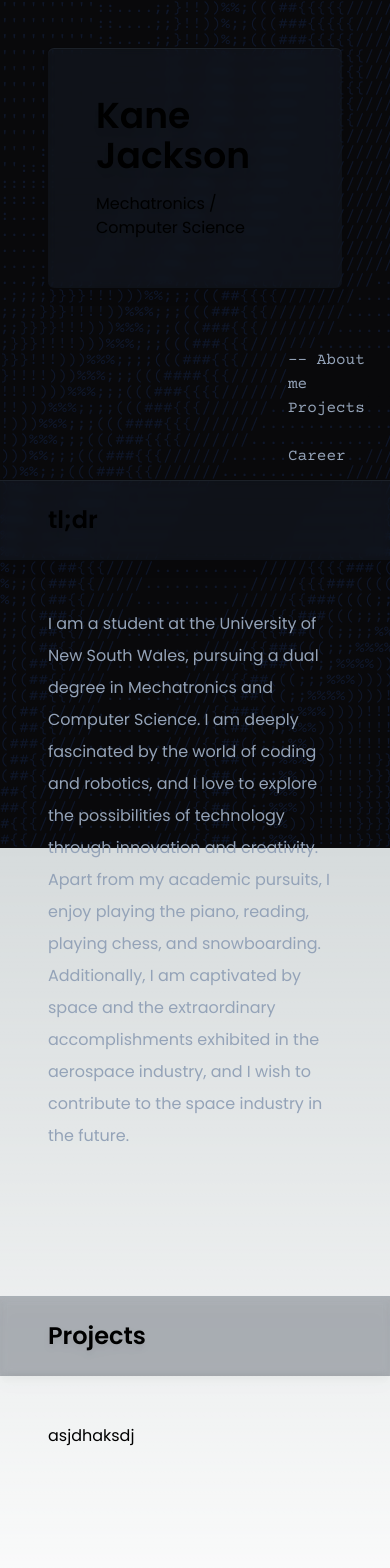
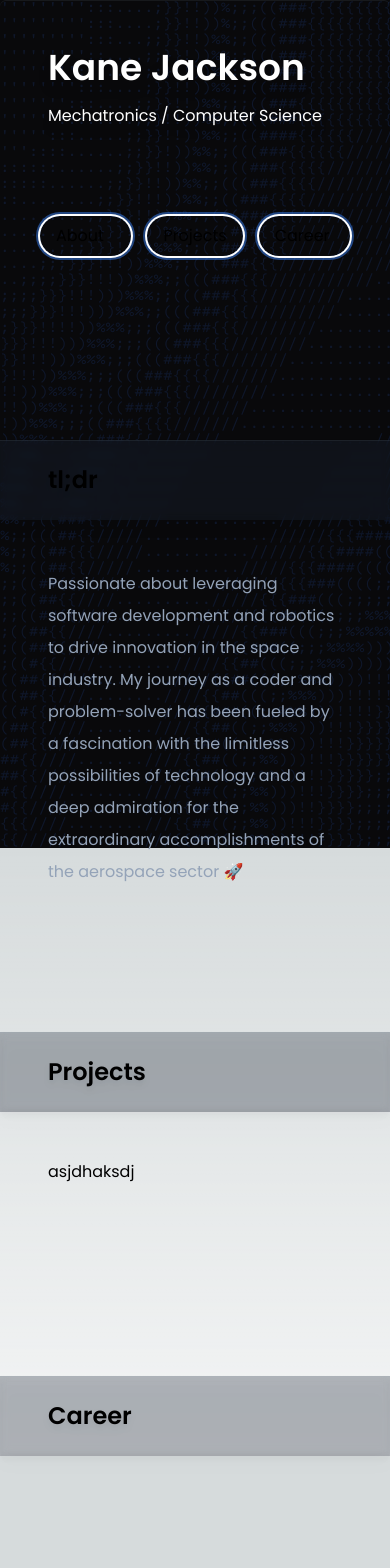
Before and after one commit to Kanos999/kanos999_v2, a Next.js app: page / in a window 390 px wide. Shown: the top 1568 px of the page. After the commit the page ends 1456 px from the top, so only its background shows below. Built offline with nearby package versions, Linux system fonts and the light colour scheme.

Commit message:
Worked on mobile layout

```diff
--- a/src/app/globals.css
+++ b/src/app/globals.css
@@ -15,6 +15,8 @@
     --background-end-rgb: 0, 0, 0;
   }
 }
+
+html { scroll-behavior: smooth; }
 
 body {
   color: rgb(var(--foreground-rgb));
--- a/src/app/page.js
+++ b/src/app/page.js
@@ -36,33 +36,36 @@ export default function Home() {
         </div>
 
         <div className={`${poppins.className} absolute top-0 flex flex-col`}>
-          <div className="z-30 w-full p-12 md:fixed md:top-12 md:h-full md:w-1/2 xl:pl-60 md:pr-24">
+          <div className="z-30 w-full md:top-12">
+
             {/* border-sky-500/10 bg-sky-900/20 */}
             <div className="rounded-md p-12 md:w-auto w-full
-                            backdrop-blur-sm bg-slate-800/30 shadow-[inset_0_1px_0_0_rgba(148,163,184,0.1)] drop-shadow-lg">
+                             text-white shadow-[inset_0_1px_0_0_rgba(148,163,184,0.1)] drop-shadow-lg">
               {/* <div className="rounded-full bg-gray-700 aspect-square h-6 my-4 left-0 right-0 mx-auto"></div>
               <div className="w-full h-12 bg-gray-300"></div> */}
               <div className={poppinsBold.className}><div className="text-4xl ">Kane Jackson</div></div>
               <div className="text-md mt-4">Mechatronics / Computer Science</div>
             </div>
+
+            <div className="flex flex-row p-8 w-full">
+              <a href="#about" className="rounded-full ring-offset-2 ring-2 m-2 py-2 px-4 w-1/3">About</a>
+              <a className="rounded-full ring-offset-2 ring-2 m-2 py-2 px-4 w-1/3">Projects</a>
+              <a className="rounded-full ring-offset-2 ring-2 m-2 py-2 px-4 w-1/3">Career</a>
             </div>
 
-          <div className="md:top-0 md:left-1/2 z-20 w-full h-full flex justify-end pointer-events-none">
+            <div className="z-20 w-full h-full flex pointer-events-none">
               <div className="md:w-1/2 xl:pr-40 xl:pl-12">
 
                 <div className={`${poppinsBold.className} z-30 sticky top-0 md:relative p-6 pl-12 text-2xl mt-36
                                 backdrop-blur-sm bg-slate-800/30 shadow-[inset_0_1px_0_0_rgba(148,163,184,0.1)] drop-shadow-lg
-                              md:backdrop-blur-none md:bg-slate-800/0 md:shadow-none md:drop-shadow-none md:pl-6`}>
+                                md:backdrop-blur-none md:bg-slate-800/0 md:shadow-none md:drop-shadow-none md:pl-6`}
+                  id="about">
                   tl;dr
                 </div>
                 <div className="m-12 md:m-6 rounded-lg text-slate-400 duration-200 leading-loose">
-                I am a student at the University of New South Wales, pursuing a dual degree in Mechatronics and Computer Science.
-                I am deeply fascinated by the world of coding and robotics, and I love to explore the possibilities of technology
-                through innovation and creativity.
-                <br />
-                Apart from my academic pursuits, I enjoy playing the piano, reading, playing chess, and snowboarding.
-                Additionally, I am captivated by space and the extraordinary accomplishments exhibited in the aerospace
-                industry, and I wish to contribute to the space industry in the future.
+                  Passionate about leveraging software development and robotics to drive innovation in the space industry.
+                  My journey as a coder and problem-solver has been fueled by a fascination with the limitless possibilities
+                  of technology and a deep admiration for the extraordinary accomplishments of the aerospace sector &#128640;
                 </div>
 
                 <div className={`${poppinsBold.className} z-30 sticky top-0 md:relative p-6 pl-12 text-2xl mt-36
@@ -81,6 +84,9 @@ export default function Home() {
 
               </div>
             </div>
+
+          </div>
+
         </div>
       </div>
     </main>
@@ -159,7 +165,9 @@ const Background = ({ perlin, currentSection, setCurrentSection }) => {
           return <div key={key}>{i}</div>;
         })}
       </div>
-      <div
+
+      {/* Manually plice text into background ocean */}
+      {/* <div
         onClick={() => {setCurrentSection("About me")}}
         className={`z-40 -mt-1 top-[22rem] ml-72 p-0 m-0 fixed bg-zinc-950 text-slate-400 h-auto w-auto transition-all duration-150 cursor-pointer hover:text-slate-100`}>
         {currentSection === "About me" ? "-- " : ""} About me
@@ -173,7 +181,7 @@ const Background = ({ perlin, currentSection, setCurrentSection }) => {
         onClick={() => {setCurrentSection("Career")}}
         className={`z-40 -mt-1 top-[28rem] ml-72 p-0 m-0 fixed bg-zinc-950 text-slate-400 h-auto w-auto transition-all duration-150 cursor-pointer hover:text-slate-100`}>
         {currentSection === "Career" ? "-- " : ""} Career
-      </div>
+      </div> */}
     </main>
   );
 }
```
Lines whose indentation alone changed are shown as unchanged.
